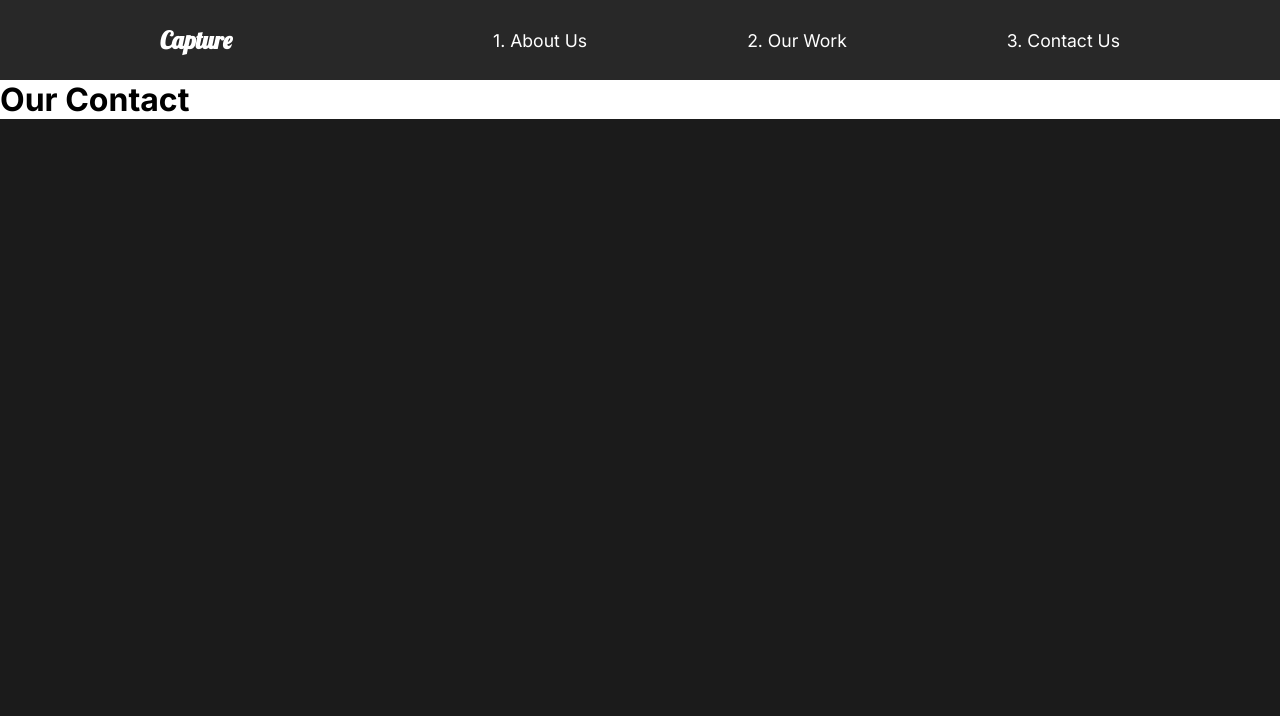
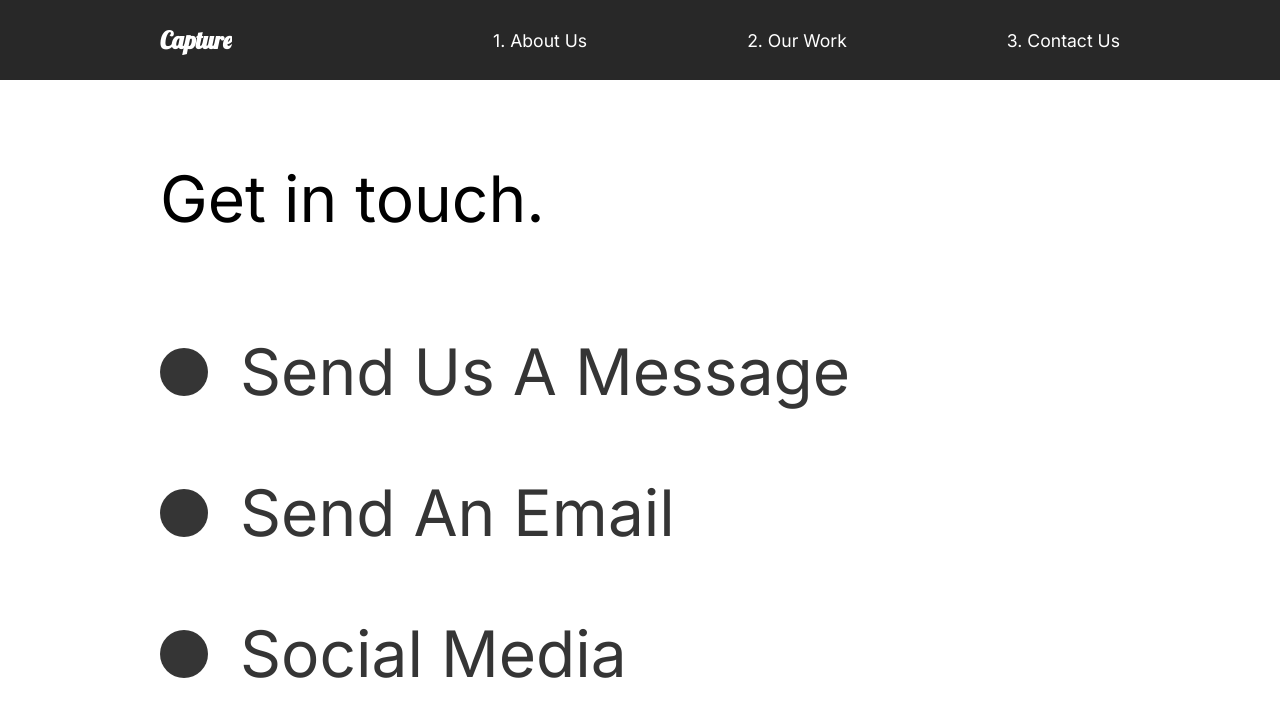
Before and after one commit to errolgh/capture-portfolio, a React (Create React App) app: page /contact in a window 1280 px wide. Shown: the top 716 px of the page. Built offline with nearby package versions, Linux system fonts and the light colour scheme.

Commit message:
added contact page

```diff
--- a/src/App.js
+++ b/src/App.js
@@ -37,4 +37,4 @@ function App() {
 }
 
 export default App;
-// Chapter 4, 19. Scroll Animations 00:02'13"
+// Chapter 4, 22. Weird Quirks 00:01'20"
--- a/src/animation.js
+++ b/src/animation.js
@@ -79,3 +79,13 @@ export const sliderContainer = {
     hidden: {opacity: 1},
     show: {opacity: 1, transition: {staggerChildren: 0.15, ease: "easeOut"}}
 }
+
+
+export const scrollReveal = {
+    hidden: {opacity: 0, scale: 1.2, transition: {duration: 0.3}},
+    show: {
+        opacity: 1,
+        scale: 1,
+        transition: {duration: 0.3}
+    }
+}
--- a/src/components/FaqSection.js
+++ b/src/components/FaqSection.js
@@ -2,10 +2,13 @@ import styled from 'styled-components'
 import { StyledAbout } from '../styles'
 import Toggle from './Toggle'
 import { AnimateSharedLayout } from 'framer-motion'
+import { useScroll } from './useScroll'
+import { fade } from '../animation'
 
 export default function FaqSection(){
+    const [ element, controls ] = useScroll()
     return(
-        <StyledFaq>
+        <StyledFaq variants={ fade } ref={element} initial="hidden" animate={ controls }>
             <h2>Any Questions <span>FAQ</span></h2>
             <AnimateSharedLayout>
                 <Toggle title="How Do I Start?">
--- a/src/components/GlobalStyle.js
+++ b/src/components/GlobalStyle.js
@@ -5,6 +5,7 @@ const GlobalStyle = createGlobalStyle`
     margin: 0;
     padding: 0;
     box-sizing: border-box;
+    overflow-x: hidden;
 }
 
 body {
--- a/src/components/Nav.js
+++ b/src/components/Nav.js
@@ -28,6 +28,8 @@ const StyledNav = styled.nav`
     align-items: center;
     padding: 1rem 10rem;
     background: #282828;
+    position: sticky;
+    top: 0;
     a{
         color: white;
         text-decoration: none;
--- a/src/components/ServicesSection.js
+++ b/src/components/ServicesSection.js
@@ -5,13 +5,14 @@ import teamwork from '../img/teamwork.svg'
 import home2 from '../img/home2.png'
 import styled from 'styled-components'
 import { StyledAbout, StyledDescription, StyledImage, StyledHide } from '../styles'
-import { useInView } from 'react-intersection-observer'
-import { useAnimation } from 'framer-motion'
+import { scrollReveal } from '../animation'
+import { useScroll } from './useScroll'
 
 
 export default function ServicesSection() {
+    const [ element, controls ] = useScroll()
     return(
-        <StyledServices>
+        <StyledServices variants={ scrollReveal } animate={controls} initial="hidden" ref={element}>
             <StyledDescription>
                 <h2>High <span>quality</span> service.</h2>
                 <StyledCards>
--- /dev/null
+++ b/src/components/useScroll.js
@@ -0,0 +1,17 @@
+import { useInView } from 'react-intersection-observer'
+import { useAnimation } from 'framer-motion'
+
+
+
+
+export const useScroll = () => {
+    const controls = useAnimation()
+    const [ element, view ] = useInView( { threshold: 0.5 })
+    if(view) {
+        controls.start('show')
+    } else {
+        controls.start('hidden')
+    }
+
+    return [ element, controls ]
+}
--- a/src/pages/ContactUs.js
+++ b/src/pages/ContactUs.js
@@ -1,16 +1,73 @@
 import { motion } from 'framer-motion'
-import { pageAnimation } from '../animation'
+import { pageAnimation, titleAnim } from '../animation'
+import styled from 'styled-components'
 
 export default function ContactUs(){
     return(
-        <motion.div
+        <ContactStyled
             exit="exit"
             variants={pageAnimation}
             initial="hidden"
             animate="show"
             style={{background: '#fff'}}
         >
-            <h1>Our Contact</h1>
-        </motion.div>
+            <Title>
+                <Hide>
+                    <motion.h2 variants={titleAnim} >Get in touch.</motion.h2>
+                </Hide>
+            </Title>
+            <div>
+                <Hide>
+                    <Social variants={titleAnim}>
+                        <Circle />
+                        <h2>Send Us A Message</h2>
+                    </Social>
+                </Hide>
+                <Hide>
+                    <Social variants={titleAnim}>
+                        <Circle />
+                        <h2>Send An Email</h2>
+                    </Social>
+                </Hide>
+                <Hide>
+                    <Social variants={titleAnim}>
+                        <Circle />
+                        <h2>Social Media</h2>
+                    </Social>
+                </Hide>
+            </div>
+        </ContactStyled>
     )
 }
+
+const ContactStyled = styled(motion.div)`
+    padding: 5rem 10rem;
+    color: #353535;
+    min-height:90vh;
+`
+
+const Title = styled.div`
+    margin-bottom: 4rem;
+    color: black;
+`
+
+
+const Hide = styled.div`
+    overflow: hidden;
+`
+
+const Circle = styled.div`
+    border-radius: 50%;
+    width: 3rem;
+    height: 3rem;
+    background: #353535;
+`
+
+
+const Social = styled(motion.div)`
+    display: flex;
+    align-items: center;
+    h2 {
+        margin: 2rem;
+    }
+`
--- a/src/pages/OurWork.js
+++ b/src/pages/OurWork.js
@@ -5,9 +5,11 @@ import styled from 'styled-components'
 import { Link } from 'react-router-dom'
 import { motion } from 'framer-motion'
 import { sliderContainer, pageAnimation, fade, photoAnim, lineAnim, slider } from '../animation'
-
+import { useScroll } from '../components/useScroll'
 
 export default function OurWork(){
+    const [ element, controls ] = useScroll()
+    const [ element2, controls2 ] = useScroll()
     return(
         <StyledWork
             exit="exit"
@@ -30,14 +32,14 @@ export default function OurWork(){
                     <motion.img variants={photoAnim} src={athlete} alt="Athlete"/>
                 </Link>
             </StyledMovie>
-            <StyledMovie>
+            <StyledMovie variants={ fade } ref={ element } initial="hidden" animate={ controls }>
                 <motion.h2 variants={ fade }>The Racer</motion.h2>
                 <motion.div variants={lineAnim} className="line"></motion.div>
                 <Link to="/work/the-racer">
                     <img src={theracer} alt="The Racer"/>
                 </Link>
             </StyledMovie>
-            <StyledMovie>
+            <StyledMovie variants={ fade } ref={ element2 } initial="hidden" animate={ controls2 }>
                 <motion.h2 variants={ fade }>Good Times</motion.h2>
                 <motion.div variants={lineAnim} className="line"></motion.div>
                 <Link to="/work/good-times">
@@ -60,7 +62,7 @@ const StyledWork = styled(motion.div)`
     }
 `
 
-const StyledMovie = styled.div`
+const StyledMovie = styled(motion.div)`
     padding-bottom: 10rem;
     .line{
         height: 0.5rem;
--- a/src/styles.js
+++ b/src/styles.js
@@ -1,7 +1,8 @@
 import styled from 'styled-components'
+import { motion } from 'framer-motion'
 
 // name this const the same as the parent div (wrapper div for component)
-export const StyledAbout = styled.div`
+export const StyledAbout = styled(motion.div)`
     min-height: 90vh;
     display: flex;
     align-items: center;
```
